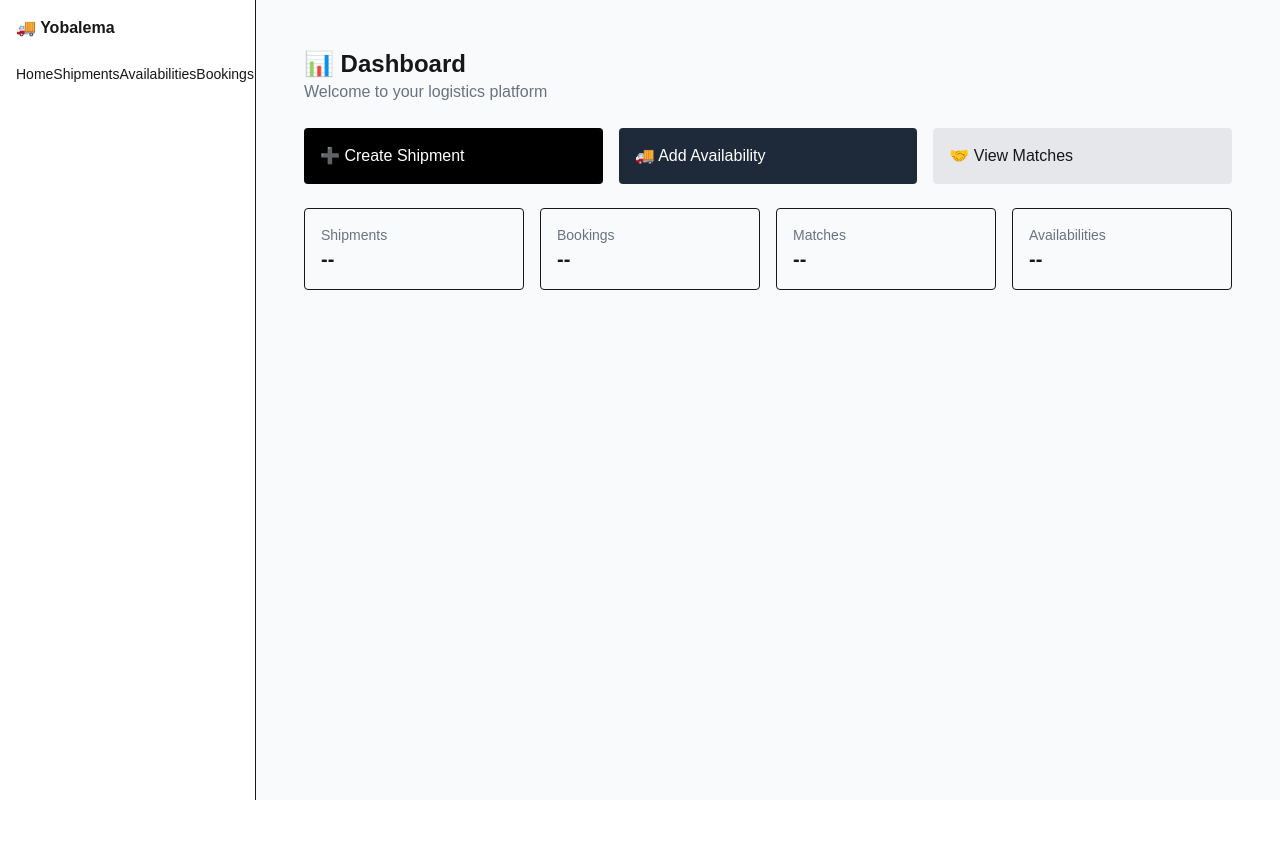
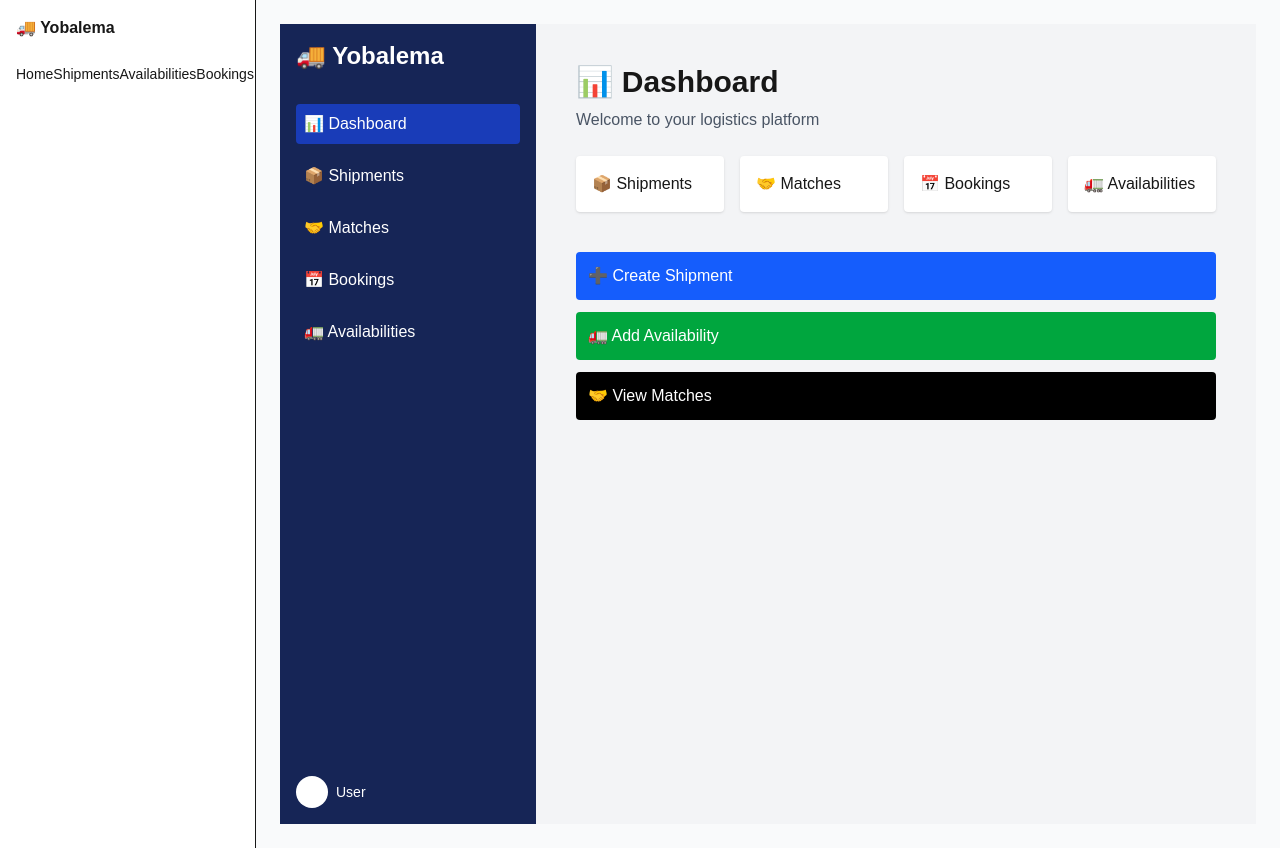
Before and after one commit to cherif-it/yobalema_mvp, a Next.js app: page /dashboard in a window 1280 px wide. Before the commit the page ends 800 px from the top, so only its background shows below. Built offline with nearby package versions, Linux system fonts and the light colour scheme; no server answers; sample sign-in values are in the browser's storage.

Commit message:
add app/dashboard/page.tsx

```diff
--- a/app/dashboard/page.tsx
+++ b/app/dashboard/page.tsx
@@ -1,62 +1,101 @@
+"use client";
+
 import Link from "next/link";
 
-export default function Dashboard() {
+export default function DashboardPage() {
   return (
-    <div className="p-6 space-y-6">
-      {/* HEADER */}
+    <div className="h-screen flex bg-gray-100">
+
+      {/* SIDEBAR */}
+      <aside className="w-64 bg-blue-950 text-white p-4 flex flex-col justify-between">
         <div>
-        <h1 className="text-2xl font-bold">📊 Dashboard</h1>
-        <p className="text-gray-500">
+          <h1 className="text-2xl font-bold mb-8">🚚 Yobalema</h1>
+
+          <nav className="space-y-3">
+            <Link href="/dashboard" className="block p-2 rounded bg-blue-800">
+              📊 Dashboard
+            </Link>
+
+            <Link href="/dashboard/shipments" className="block p-2 rounded hover:bg-blue-800">
+              📦 Shipments
+            </Link>
+
+            <Link href="/dashboard/matches" className="block p-2 rounded hover:bg-blue-800">
+              🤝 Matches
+            </Link>
+
+            <Link href="/dashboard/bookings" className="block p-2 rounded hover:bg-blue-800">
+              📅 Bookings
+            </Link>
+
+            <Link href="/dashboard/availabilities" className="block p-2 rounded hover:bg-blue-800">
+              🚛 Availabilities
+            </Link>
+          </nav>
+        </div>
+
+        {/* USER */}
+        <div className="flex items-center gap-2">
+          <div className="w-8 h-8 bg-white rounded-full" />
+          <span className="text-sm">User</span>
+        </div>
+      </aside>
+
+      {/* MAIN */}
+      <main className="flex-1 p-10">
+
+        <h1 className="text-3xl font-bold mb-2">
+          📊 Dashboard
+        </h1>
+
+        <p className="text-gray-600 mb-6">
           Welcome to your logistics platform
         </p>
+
+        {/* STATS CARDS */}
+        <div className="grid grid-cols-4 gap-4 mb-10">
+          <div className="bg-white p-4 rounded shadow">
+            📦 Shipments
+          </div>
+
+          <div className="bg-white p-4 rounded shadow">
+            🤝 Matches
+          </div>
+
+          <div className="bg-white p-4 rounded shadow">
+            📅 Bookings
+          </div>
+
+          <div className="bg-white p-4 rounded shadow">
+            🚛 Availabilities
+          </div>
         </div>
 
         {/* QUICK ACTIONS */}
-      <div className="grid grid-cols-1 md:grid-cols-3 gap-4">
+        <div className="space-y-3">
           <Link
-          href="/create-shipment"
-          className="p-4 bg-black text-white rounded"
+            href="/dashboard/shipments/new"
+            className="block bg-blue-600 text-white p-3 rounded"
           >
             ➕ Create Shipment
           </Link>
 
           <Link
-          href="/create-availability"
-          className="p-4 bg-gray-800 text-white rounded"
+            href="/dashboard/availabilities/new"
+            className="block bg-green-600 text-white p-3 rounded"
           >
-          🚚 Add Availability
+            🚛 Add Availability
           </Link>
 
           <Link
             href="/dashboard/matches"
-          className="p-4 bg-gray-200 rounded"
+            className="block bg-black text-white p-3 rounded"
           >
             🤝 View Matches
           </Link>
         </div>
 
-      {/* INFO CARDS */}
-      <div className="grid grid-cols-2 md:grid-cols-4 gap-4">
-        <div className="p-4 border rounded">
-          <p className="text-sm text-gray-500">Shipments</p>
-          <p className="text-xl font-bold">--</p>
-        </div>
-
-        <div className="p-4 border rounded">
-          <p className="text-sm text-gray-500">Bookings</p>
-          <p className="text-xl font-bold">--</p>
-        </div>
-
-        <div className="p-4 border rounded">
-          <p className="text-sm text-gray-500">Matches</p>
-          <p className="text-xl font-bold">--</p>
-        </div>
-
-        <div className="p-4 border rounded">
-          <p className="text-sm text-gray-500">Availabilities</p>
-          <p className="text-xl font-bold">--</p>
-        </div>
-      </div>
+      </main>
     </div>
   );
 }
```
Lines whose indentation alone changed are shown as unchanged.
